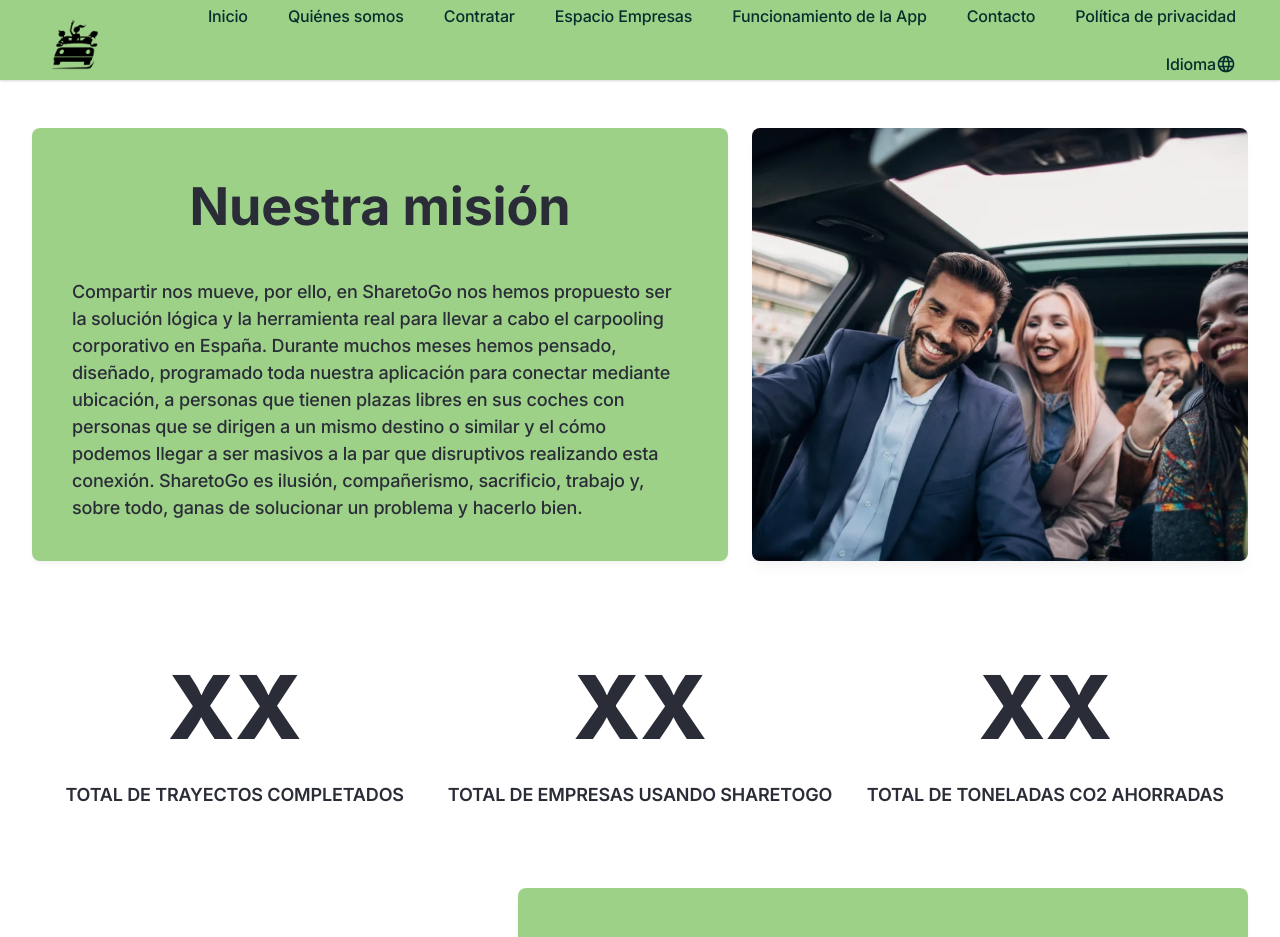
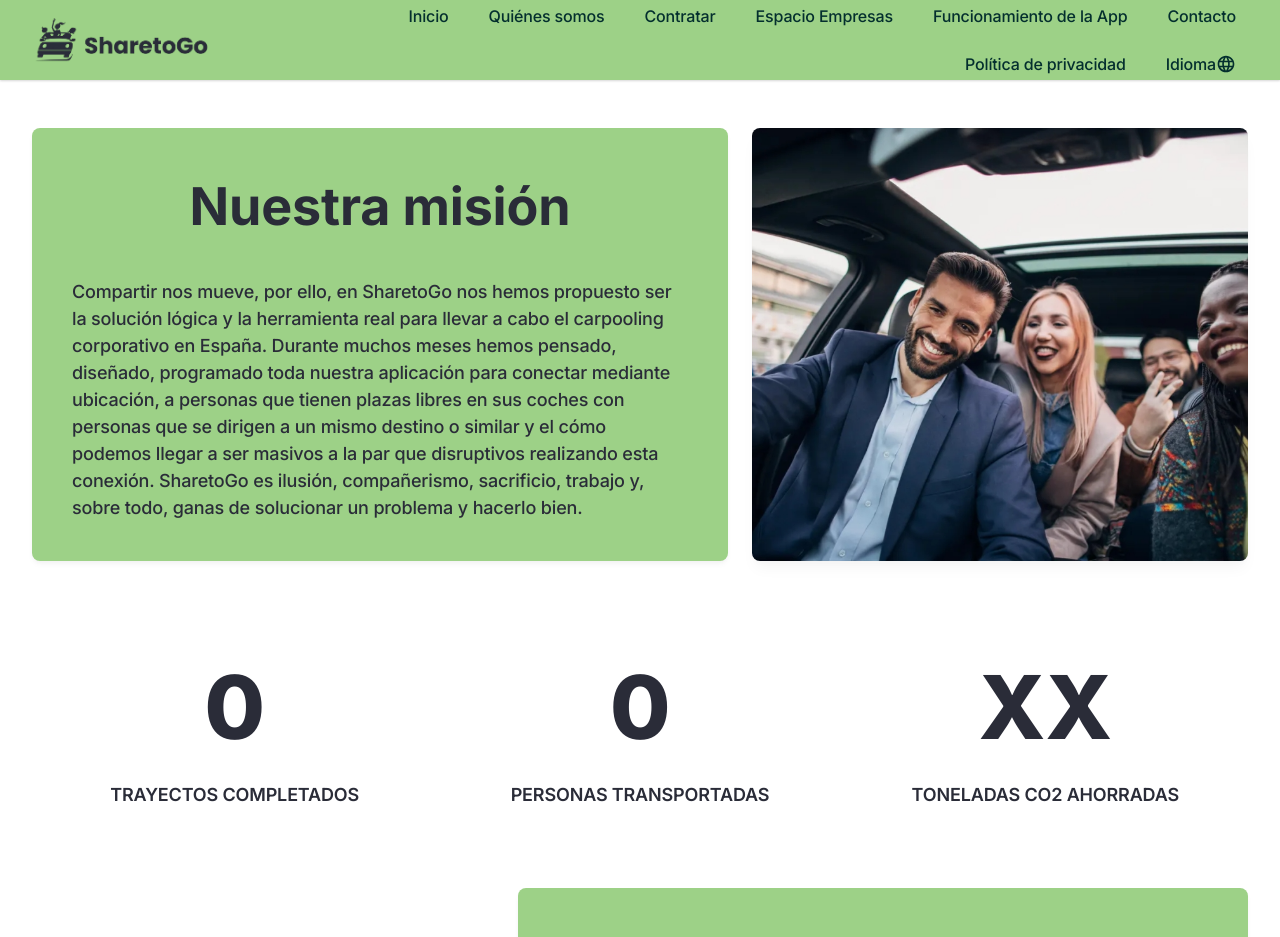
Before and after one commit to SharetoGo/ShareToGoWebsite, a Next.js app: page /about in a window 1280 px wide. Shown: the top 937 px of the page. Built offline with nearby package versions, Linux system fonts and the light colour scheme; no server answers; the database is empty.

Commit message:
intranet implementation in about page

```diff
--- /dev/null
+++ b/app/about/metadata.tsx
@@ -0,0 +1,6 @@
+import type { Metadata } from 'next';
+
+export const metadata: Metadata = {
+  title: 'SharetoGo',
+  description: '¿Quién es SharetoGo?',
+};
--- a/app/about/page.tsx
+++ b/app/about/page.tsx
@@ -1,16 +1,47 @@
-export const metadata = {
-  title: 'SharetoGo',
-  description: 'Quien es SharetoGo?',
+'use client';
+
+import Image from 'next/image';
+import NuestraMision from '@/public/images/about.png';
+import QuienesSomos from '@/public/images/logo.png';
+import { useEffect, useState } from "react";
+import { collection, getDocs } from "firebase/firestore";
+import { db } from "@/firebase";
+
+export default function About() {
+
+const [trayectos, setTrayectos] = useState<number>(0);
+const [personas, setPersonas] = useState<number>(0);
+
+  const fetchTravels = async () => {
+    try {
+      const querySnapshot = await getDocs(collection(db, "travels"));
+      setTrayectos(querySnapshot.size);
+    } catch (error) {
+      console.error("Error fetching travels:", error);
+    }
+  };
+const fetchPeople = async () => {
+  try {
+    const querySnapshot = await getDocs(collection(db, "travels"));
+    let totalPeople = 0;
+
+    querySnapshot.forEach((doc) => {
+      const data = doc.data();
+      totalPeople += Array.isArray(data.reservedBy) ? data.reservedBy.length : 0;
+    });
+    setPersonas(totalPeople);
+
+  } catch (error) {
+    console.error("Error fetching travels:", error);
+  }
 };
 
-import Image from 'next/image';
-import AboutPic from '@/public/images/about.png';
-import Traffic from '@/public/images/traffic.png';
-import Logo from '@/public/images/logos/logocoche.png';
-import NuestraMision from '@/public/images/about.png';
-import QuienesSomos from '@/public/images/logo.png';
 
-export default function About() {
+  useEffect(() => {
+    fetchTravels();
+    fetchPeople();
+  }, []);
+
   return (
     <>
       <section className="bg-white pt-24 pb-8 px-4 md:pt-32 md:pb-16 md:px-8 flex flex-col md:flex-row items-stretch min-h-[300px] gap-6">
@@ -46,16 +77,26 @@ export default function About() {
       </section>
       <section className="bg-white pb-8 md:pb-16 px-4 md:px-8 flex flex-col md:flex-row items-stretch min-h-[200px] gap-6 md:gap-0">
         <div className="flex-1 flex flex-col items-center justify-center gap-1 md:gap-2 py-4">
-          <span className="text-4xl md:text-6xl font-extrabold text-[#2a2c38]">XX</span>
-          <span className="text-center text-base md:text-lg font-semibold text-[#2a2c38]">TOTAL DE TRAYECTOS COMPLETADOS</span>
+          <span className="text-4xl md:text-6xl font-extrabold text-[#2a2c38]">
+              {trayectos}
+            </span>
+          <span className="text-center text-base md:text-lg font-semibold text-[#2a2c38]">TRAYECTOS COMPLETADOS</span>
         </div>
+        {/*
         <div className="flex-1 flex flex-col items-center justify-center gap-1 md:gap-2 py-4">
           <span className="text-4xl md:text-6xl font-extrabold text-[#2a2c38]">XX</span>
           <span className="text-center text-base md:text-lg font-semibold text-[#2a2c38]">TOTAL DE EMPRESAS USANDO SHARETOGO</span>
         </div>
+        */}
+        <div className="flex-1 flex flex-col items-center justify-center gap-1 md:gap-2 py-4">
+          <span className="text-4xl md:text-6xl font-extrabold text-[#2a2c38]">
+            {personas}
+          </span>
+          <span className="text-center text-base md:text-lg font-semibold text-[#2a2c38]">PERSONAS TRANSPORTADAS</span>
+        </div>
         <div className="flex-1 flex flex-col items-center justify-center gap-1 md:gap-2 py-4">
           <span className="text-4xl md:text-6xl font-extrabold text-[#2a2c38]">XX</span>
-          <span className="text-center text-base md:text-lg font-semibold text-[#2a2c38]">TOTAL DE TONELADAS CO2 AHORRADAS</span>
+          <span className="text-center text-base md:text-lg font-semibold text-[#2a2c38]">TONELADAS CO2 AHORRADAS</span>
         </div>
       </section>
       <section className="bg-white pb-8 md:pb-16 px-4 md:px-8 flex flex-col md:flex-row items-stretch min-h-[300px] gap-6 md:gap-0">
--- a/components/ui/header.tsx
+++ b/components/ui/header.tsx
@@ -21,7 +21,7 @@ export default function Header() {
         <div className="flex items-center justify-between h-16 md:h-20">
 
           {/* Site branding */}
-          <div className="shrink-0 mr-2 mt-2">
+          <div className="shrink-0 mr-2">
             <Logo />
           </div>
 
--- a/components/ui/logo.tsx
+++ b/components/ui/logo.tsx
@@ -1,11 +1,11 @@
 import Link from 'next/link'
-import LogoPic from '@/public/images/logos/logocoche.png'
+import LogoPic from '@/public/images/side_logo.png'
 import Image from 'next/image'
 
 export default function Logo() {
   return (
     <Link href="/" className="block" aria-label="Cruip">
-      <Image src={LogoPic} priority={true} width={100} height={100} alt="Logo" />
+      <Image src={LogoPic} priority={true} width={200} height={200} alt="Logo" />
     </Link>
   )
 }
```
Also changed, not shown: public/images/side_logo.png (added).
